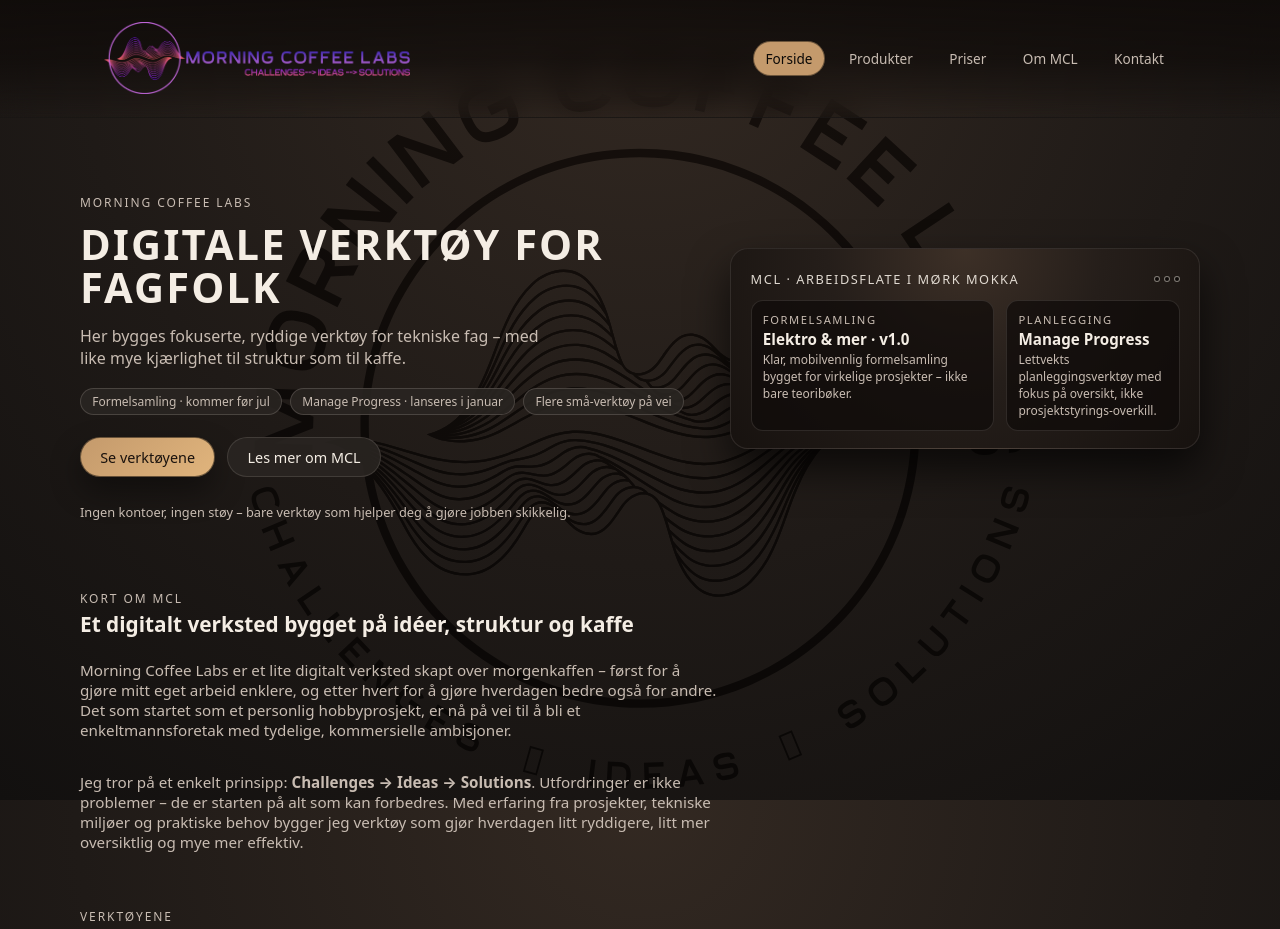
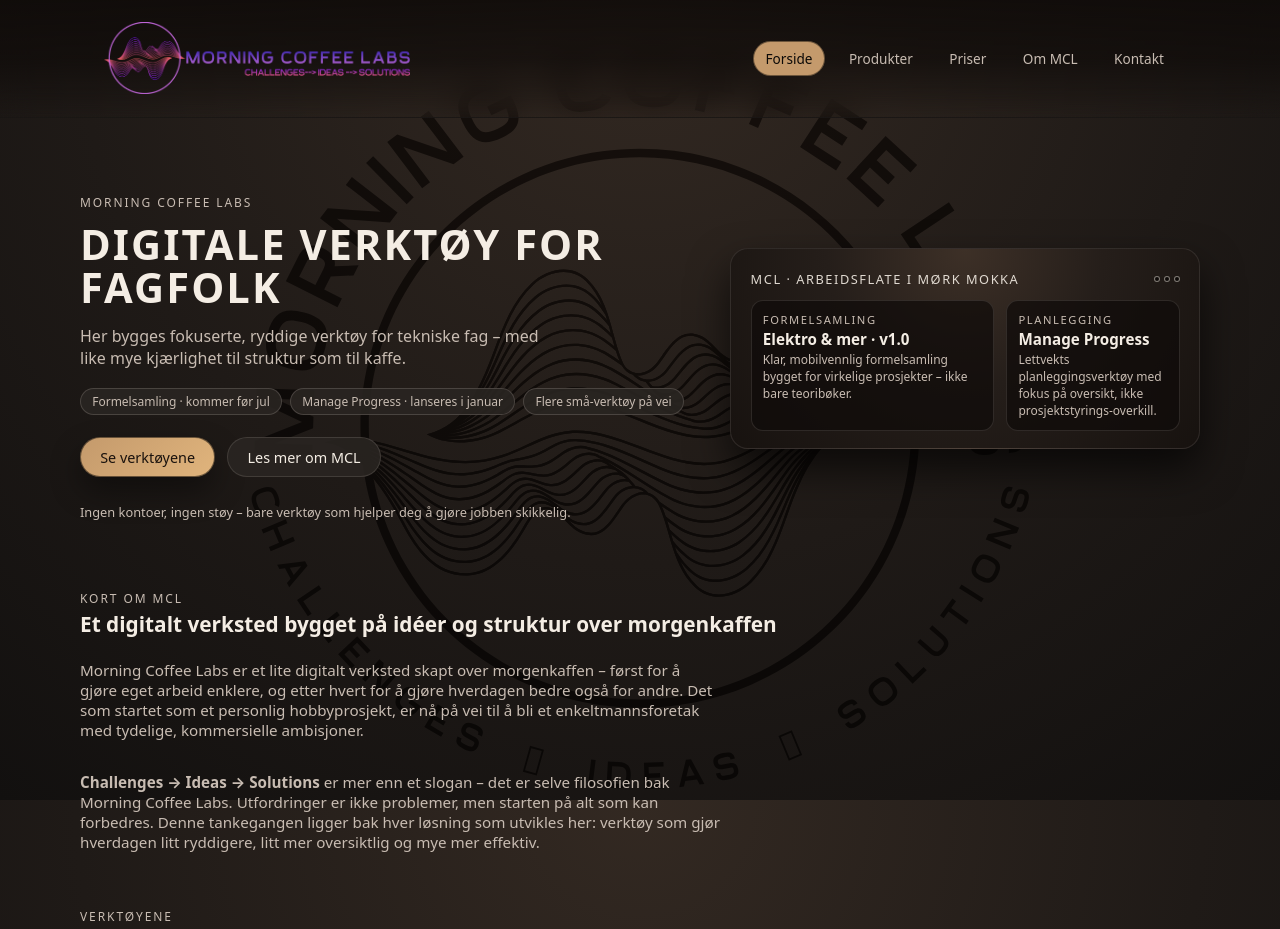
Before and after one commit to Tony-MCL/website_V2, a Next.js app: page / in a window 1280 px wide. Shown: the top 929 px of the page. Built offline with nearby package versions, Linux system fonts and the light colour scheme.

Commit message:
Update page.tsx

```diff
--- a/app/page.tsx
+++ b/app/page.tsx
@@ -9,21 +9,21 @@
 
       <Section
         eyebrow="KORT OM MCL"
-        title="Et digitalt verksted bygget på idéer, struktur og kaffe"
+        title="Et digitalt verksted bygget på idéer og struktur over morgenkaffen"
       >
         <p className="page-intro">
           Morning Coffee Labs er et lite digitalt verksted skapt over
-          morgenkaffen – først for å gjøre mitt eget arbeid enklere, og etter
-          hvert for å gjøre hverdagen bedre også for andre. Det som startet som
-          et personlig hobbyprosjekt, er nå på vei til å bli et
-          enkeltmannsforetak med tydelige, kommersielle ambisjoner.
+          morgenkaffen – først for å gjøre eget arbeid enklere, og etter hvert
+          for å gjøre hverdagen bedre også for andre. Det som startet som et
+          personlig hobbyprosjekt, er nå på vei til å bli et enkeltmannsforetak
+          med tydelige, kommersielle ambisjoner.
         </p>
         <p className="page-intro">
-          Jeg tror på et enkelt prinsipp: <strong>Challenges → Ideas → Solutions</strong>.
-          Utfordringer er ikke problemer – de er starten på alt som kan
-          forbedres. Med erfaring fra prosjekter, tekniske miljøer og praktiske
-          behov bygger jeg verktøy som gjør hverdagen litt ryddigere, litt mer
-          oversiktlig og mye mer effektiv.
+          <strong>Challenges → Ideas → Solutions</strong> er mer enn et slogan –
+          det er selve filosofien bak Morning Coffee Labs. Utfordringer er ikke
+          problemer, men starten på alt som kan forbedres. Denne tankegangen
+          ligger bak hver løsning som utvikles her: verktøy som gjør hverdagen
+          litt ryddigere, litt mer oversiktlig og mye mer effektiv.
         </p>
       </Section>
 
@@ -51,8 +51,8 @@
             <h3>Manage Progress</h3>
             <p>
               Et lettvekts planleggingsverktøy som gir oversikt uten støy,
-              inspirert av Gantt men tilpasset faktiske arbeidsflyter – uavhengig
-              av bransje.
+              inspirert av Gantt men tilpasset faktiske arbeidsflyter –
+              uavhengig av bransje.
             </p>
             <div className="card-footer">
               <span className="card-tag">Lanseres i januar</span>
```
